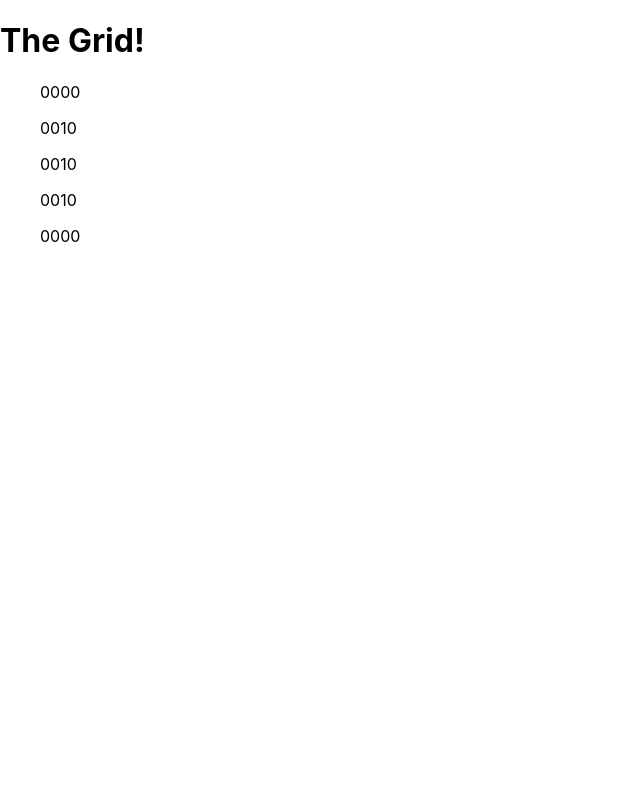
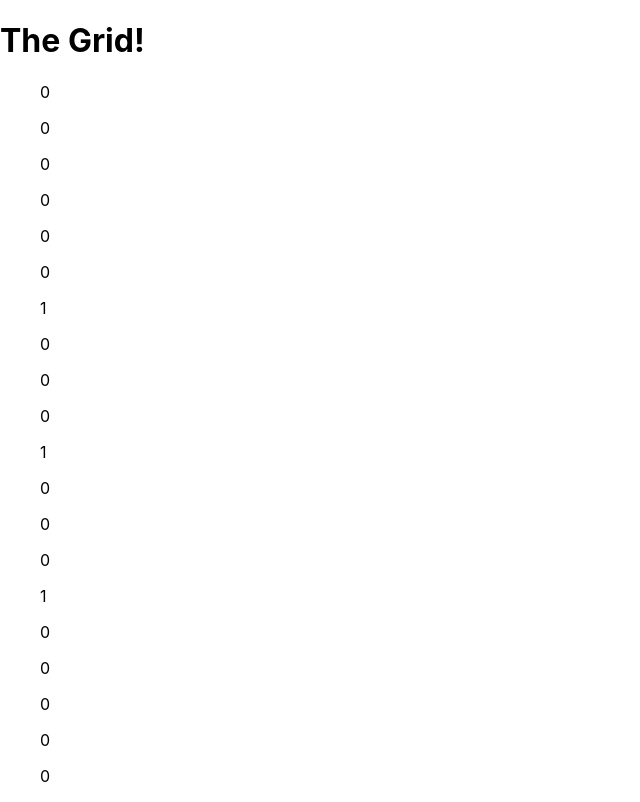
Before and after one commit to smackey15/HooksPractice, a React (Create React App) app: page / in a window 1280 px wide. Shown: the whole page, without its empty margins (0-640 px from the left). Built offline with nearby package versions, Linux system fonts and the light colour scheme.

Commit message:
display every cell as unique element on browser

```diff
--- a/src/game.jsx
+++ b/src/game.jsx
@@ -15,9 +15,15 @@ function Game() {
     return (
         <div>
             <h1>The Grid!</h1>
-            <ul>{board.map((row) =>
-                <p>{row}</p>
-            )}</ul>
+            {board.map((row, i) => {
+                return (
+                    <ul key={i}>{row.map((cell, i) => {
+                        return (
+                            <p key={i}>{cell}</p>
+                        )
+                    })}</ul>
+                )
+            } )}
         </div>
     )
 }
```
